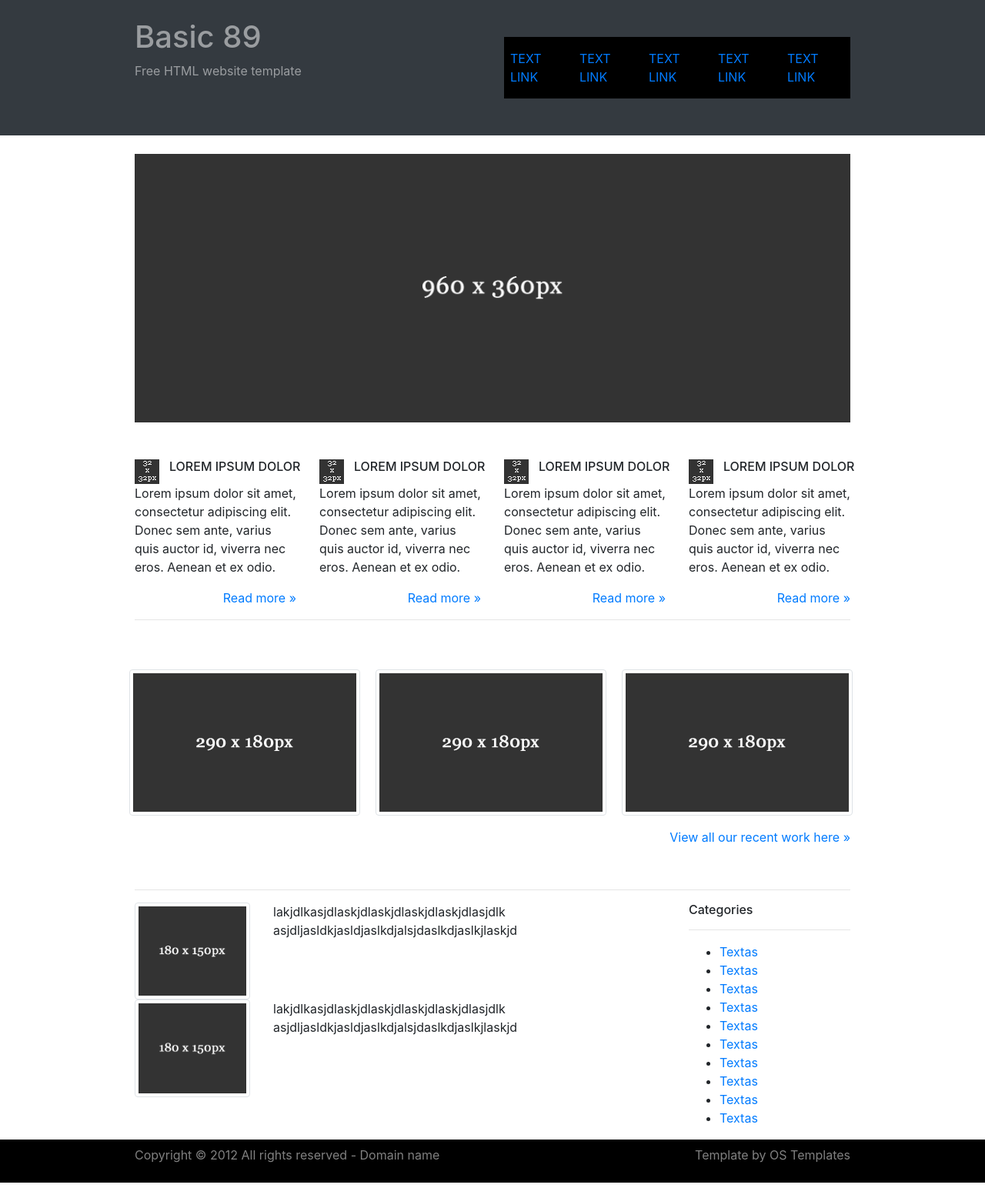
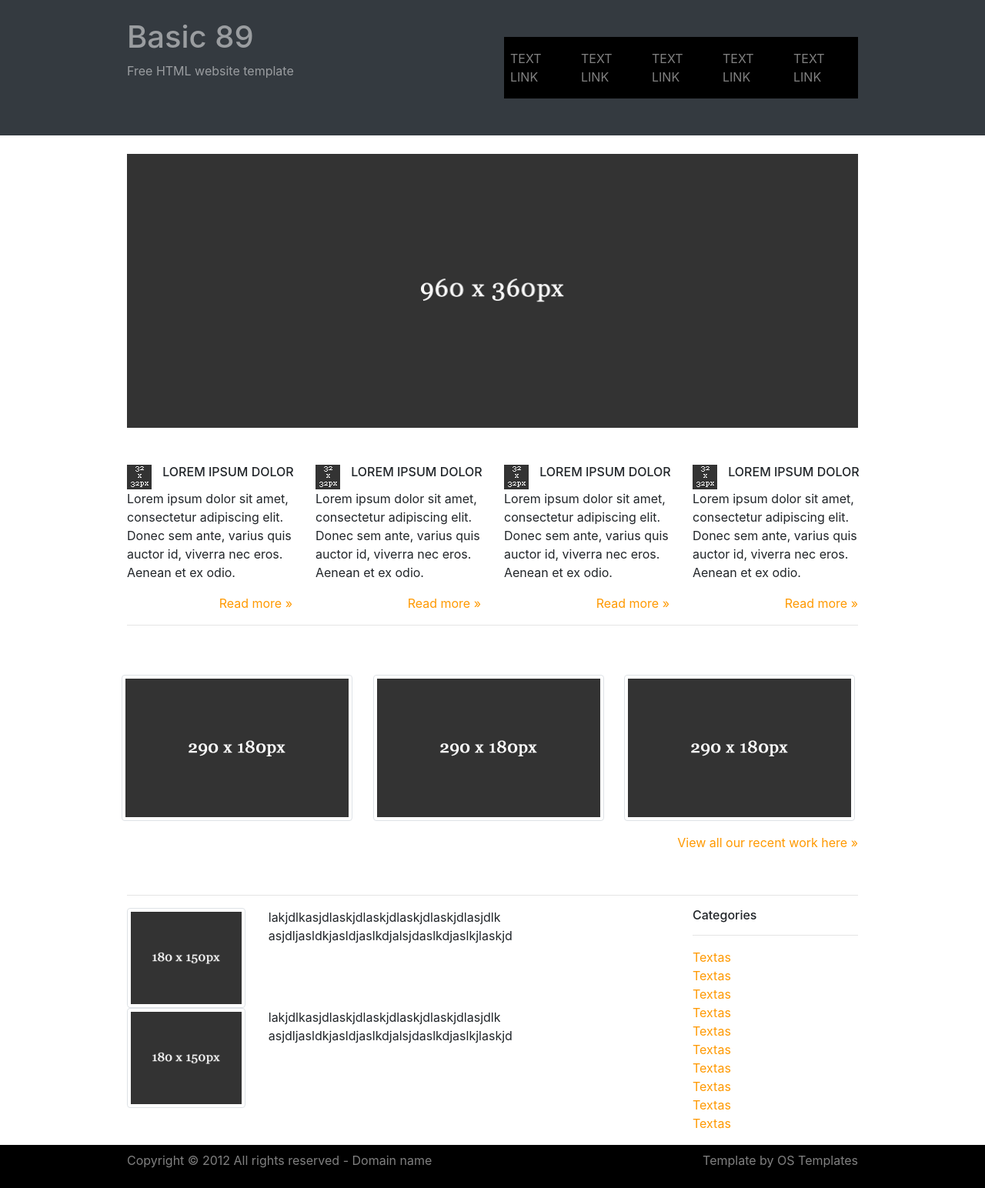
Before and after one commit to TomasCybas/FrontEndCourse19, a website: page homework12/homework12.html in a window 1280 px wide. Shown: the whole page at 77% size. Drawn offline with nearby package versions, Linux system fonts and the light colour scheme.

Commit message:
Homework12

```diff
--- a/homework12/homework12.css
+++ b/homework12/homework12.css
@@ -6,5 +6,21 @@
     width: 20%
 }
 .container {
-    max-width: 960px;!important;
+    max-width: 980px;
+
 }
+.navbar-nav > .nav-item > .nav-link > li > a {
+    color: grey;
+}
+
+a {
+    color: #ff9900;
+}
+.navbar-nav li a {
+    color: grey
+
+}
+
+.categories li a {
+
+}
--- a/homework12/homework12.html
+++ b/homework12/homework12.html
@@ -13,12 +13,12 @@
 <header class="container-fluid bg-dark">
     <div class="container bg-dark">
         <div class="row">
-            <div class="col-6 text-white-50 py-4">
+            <div class="col-md-6 text-white-50 py-4">
                 <h1>Basic 89</h1>
                 <p>Free HTML website template</p>
 
             </div>
-            <div class="col-6 py-5">
+            <div class="col-md-6 py-5">
                 <div class="navbar-expand bg-black py-2">
                     <ul class="navbar-nav">
                         <li class="nav-item w-20">
@@ -49,7 +49,7 @@
 </div>
 <div class="container py-4">
     <div class="row">
-        <div class="col-3">
+        <div class="col-sm-3">
             <div class="row">
                 <div class="col-3"><img src="img/32x32.gif" alt="placeholder"></div>
                 <div class="row-9"><h6> LOREM IPSUM DOLOR</h6></div>
@@ -60,7 +60,7 @@
                 <a href="#">Read more »</a>
             </div>
         </div>
-        <div class="col-3">
+        <div class="col-sm-3">
             <div class="row">
                 <div class="col-3"><img src="img/32x32.gif" alt="placeholder"></div>
                 <div class="row-9"><h6> LOREM IPSUM DOLOR</h6></div>
@@ -71,7 +71,7 @@
                 <a href="#">Read more »</a>
             </div>
         </div>
-        <div class="col-3">
+        <div class="col-sm-3">
             <div class="row">
                 <div class="col-3"><img src="img/32x32.gif" alt="placeholder"></div>
                 <div class="row-9"><h6> LOREM IPSUM DOLOR</h6></div>
@@ -82,7 +82,7 @@
                 <a href="#">Read more »</a>
             </div>
         </div>
-        <div class="col-3">
+        <div class="col-sm-3">
             <div class="row">
                 <div class="col-3"><img src="img/32x32.gif" alt="placeholder"></div>
                 <div class="row-9"><h6> LOREM IPSUM DOLOR</h6></div>
@@ -99,9 +99,9 @@
 </div>
 <div class="container clearfix py-4">
     <div class="row">
-        <div class="col-4 px-2"><img src="img/290x180.gif" class="img-thumbnail" alt="placeholder"></div>
-        <div class="col-4 px-2"><img src="img/290x180.gif" class="img-thumbnail" alt="placeholder"></div>
-        <div class="col-4 px-2"><img src="img/290x180.gif" class="img-thumbnail" alt="placeholder"></div>
+        <div class="col-sm-4 px-2"><img src="img/290x180.gif" class="img-thumbnail" alt="placeholder"></div>
+        <div class="col-sm-4 px-2"><img src="img/290x180.gif" class="img-thumbnail" alt="placeholder"></div>
+        <div class="col-sm-4 px-2"><img src="img/290x180.gif" class="img-thumbnail" alt="placeholder"></div>
     </div>
     <div class="float-right py-3">
         <a href="#">View all our recent work here »</a>
@@ -135,7 +135,7 @@
         <div class="col-3">
             <h6>Categories</h6>
             <hr>
-            <ul>
+            <ul class="list-unstyled">
                 <li><a href="#">Textas</a></li>
                 <li><a href="#">Textas</a></li>
                 <li><a href="#">Textas</a></li>
```
